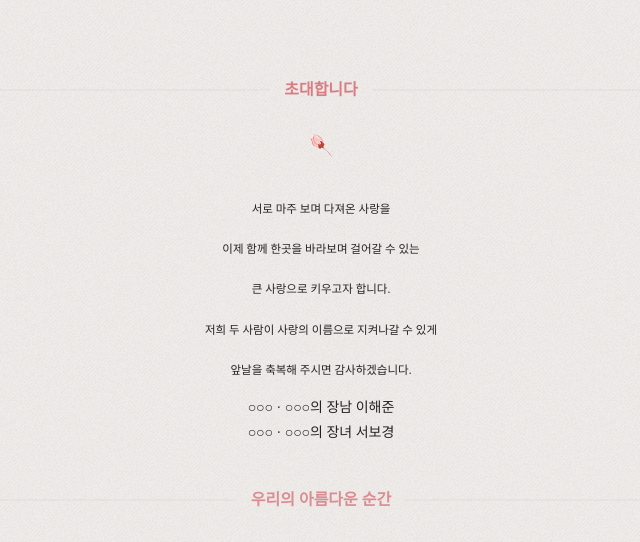
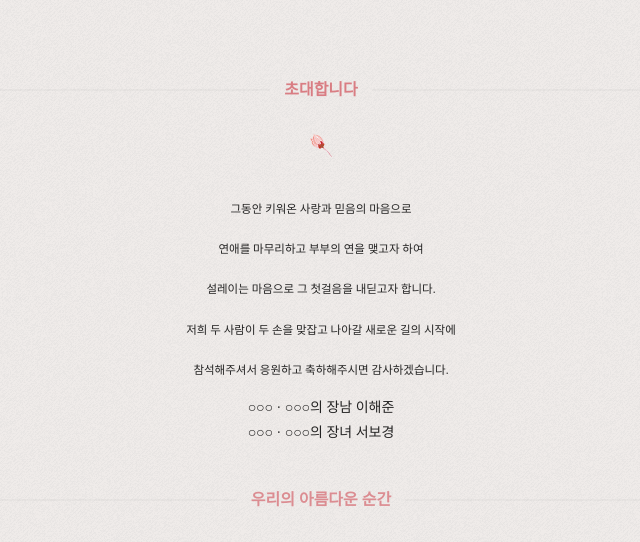
Before and after one commit to Hayes79/HJBK0226, a Gatsby site: page / in a window 1280 px wide. Shown: the part 662-1204 px from the top of the page, without its empty margins (319-959 px from the left). Built offline with nearby package versions, Linux system fonts and the light colour scheme; Gatsby itself is replaced by a stand-in of ours; a web font is replaced by a local one.

Commit message:
Update greeting.jsx

```diff
--- a/src/components/greeting.jsx
+++ b/src/components/greeting.jsx
@@ -59,19 +59,19 @@ const Greeting = () => {
       </Divider>
       <Image data-aos="fade-up" src={Flower} />
       <Content data-aos="fade-up">
-        서로 마주 보며 다져온 사랑을
+        그동안 키워온 사랑과 믿음의 마음으로
         <br />
         <br />
-        이제 함께 한곳을 바라보며 걸어갈 수 있는
+        연애를 마무리하고 부부의 연을 맺고자 하여
         <br />
         <br />
-        큰 사랑으로 키우고자 합니다.
+        설레이는 마음으로 그 첫걸음을 내딛고자 합니다.
         <br />
         <br />
-        저희 두 사람이 사랑의 이름으로 지켜나갈 수 있게
+        저희 두 사람이 두 손을 맞잡고 나아갈 새로운 길의 시작에
         <br />
         <br />
-        앞날을 축복해 주시면 감사하겠습니다.
+        참석해주셔서 응원하고 축하해주시면 감사하겠습니다.
       </Content>
       <GroomBride data-aos="fade-up">
         {GROOM_FATHER_NAME} · {GROOM_MOTHER_NAME}의 장남 {GROOM_NAME}
```
